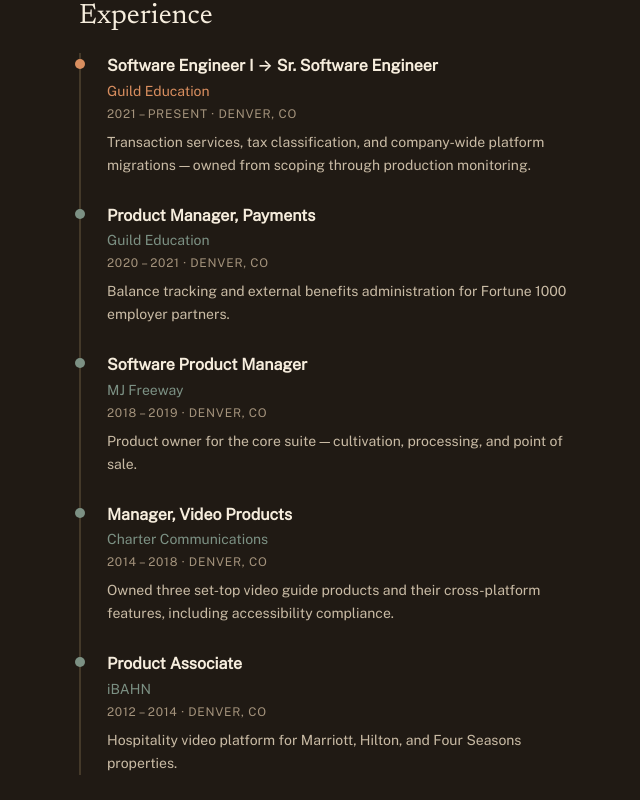
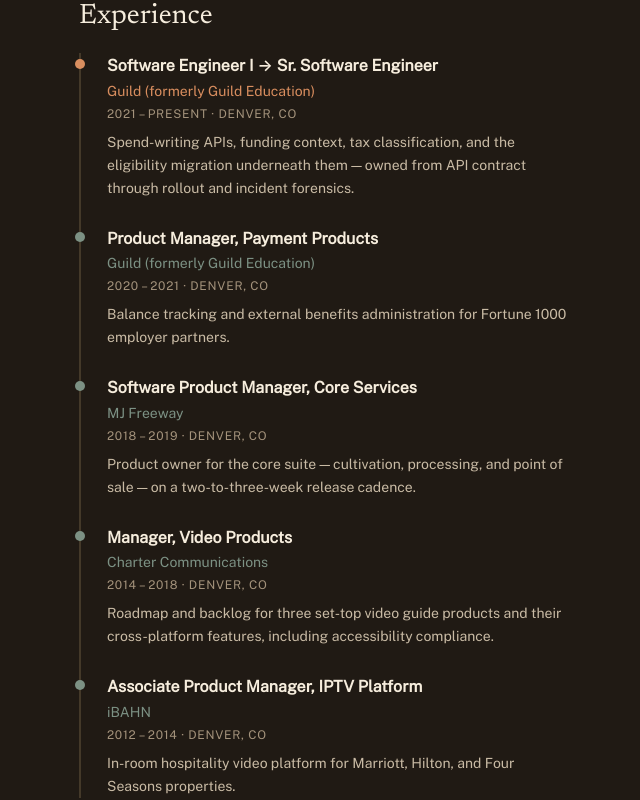
Before and after one commit to joeyh92989/joey-haas.dev, a React (Vite) app in the folder frontend/: page /about in a window 1280 px wide. Shown: the part 520-1320 px from the top of the page, without its empty margins (221-861 px from the left). Built offline with nearby package versions, Linux system fonts and the light colour scheme; no server answers.

Commit message:
content: correct titles, dates, and employer name in work history

```diff
--- a/frontend/src/content/experience.js
+++ b/frontend/src/content/experience.js
@@ -18,38 +18,38 @@
 export const experience = [
   {
     role: 'Software Engineer I → Sr. Software Engineer',
-    company: 'Guild Education',
+    company: 'Guild (formerly Guild Education)',
     meta: '2021 – present · Denver, CO',
     summary:
-      'Transaction services, tax classification, and company-wide platform migrations — owned from scoping through production monitoring.',
+      'Spend-writing APIs, funding context, tax classification, and the eligibility migration underneath them — owned from API contract through rollout and incident forensics.',
     current: true,
   },
   {
-    role: 'Product Manager, Payments',
-    company: 'Guild Education',
+    role: 'Product Manager, Payment Products',
+    company: 'Guild (formerly Guild Education)',
     meta: '2020 – 2021 · Denver, CO',
     summary:
       'Balance tracking and external benefits administration for Fortune 1000 employer partners.',
   },
   {
-    role: 'Software Product Manager',
+    role: 'Software Product Manager, Core Services',
     company: 'MJ Freeway',
     meta: '2018 – 2019 · Denver, CO',
     summary:
-      'Product owner for the core suite — cultivation, processing, and point of sale.',
+      'Product owner for the core suite — cultivation, processing, and point of sale — on a two-to-three-week release cadence.',
   },
   {
     role: 'Manager, Video Products',
     company: 'Charter Communications',
     meta: '2014 – 2018 · Denver, CO',
     summary:
-      'Owned three set-top video guide products and their cross-platform features, including accessibility compliance.',
+      'Roadmap and backlog for three set-top video guide products and their cross-platform features, including accessibility compliance.',
   },
   {
-    role: 'Product Associate',
+    role: 'Associate Product Manager, IPTV Platform',
     company: 'iBAHN',
     meta: '2012 – 2014 · Denver, CO',
     summary:
-      'Hospitality video platform for Marriott, Hilton, and Four Seasons properties.',
+      'In-room hospitality video platform for Marriott, Hilton, and Four Seasons properties.',
   },
 ]
```
